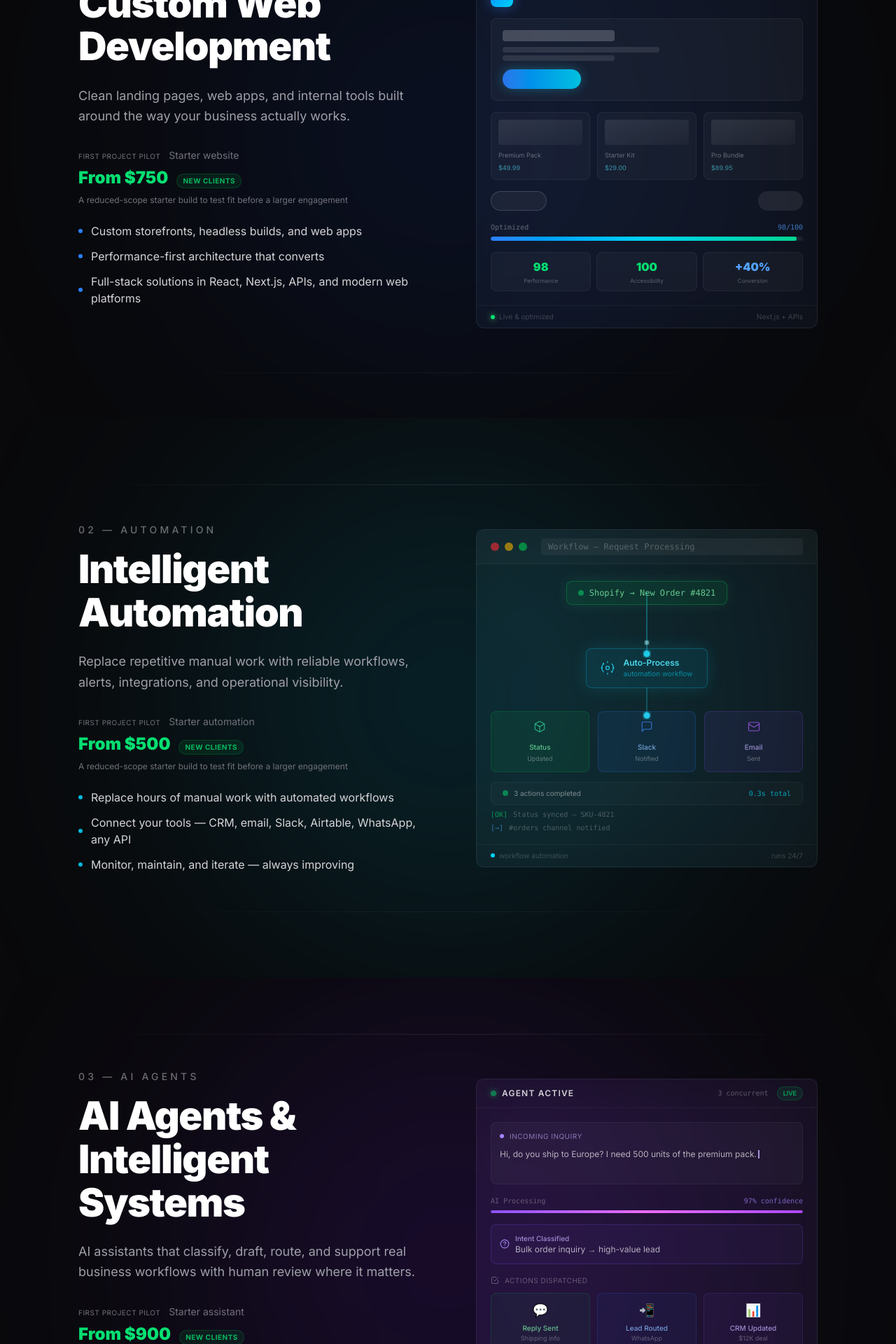
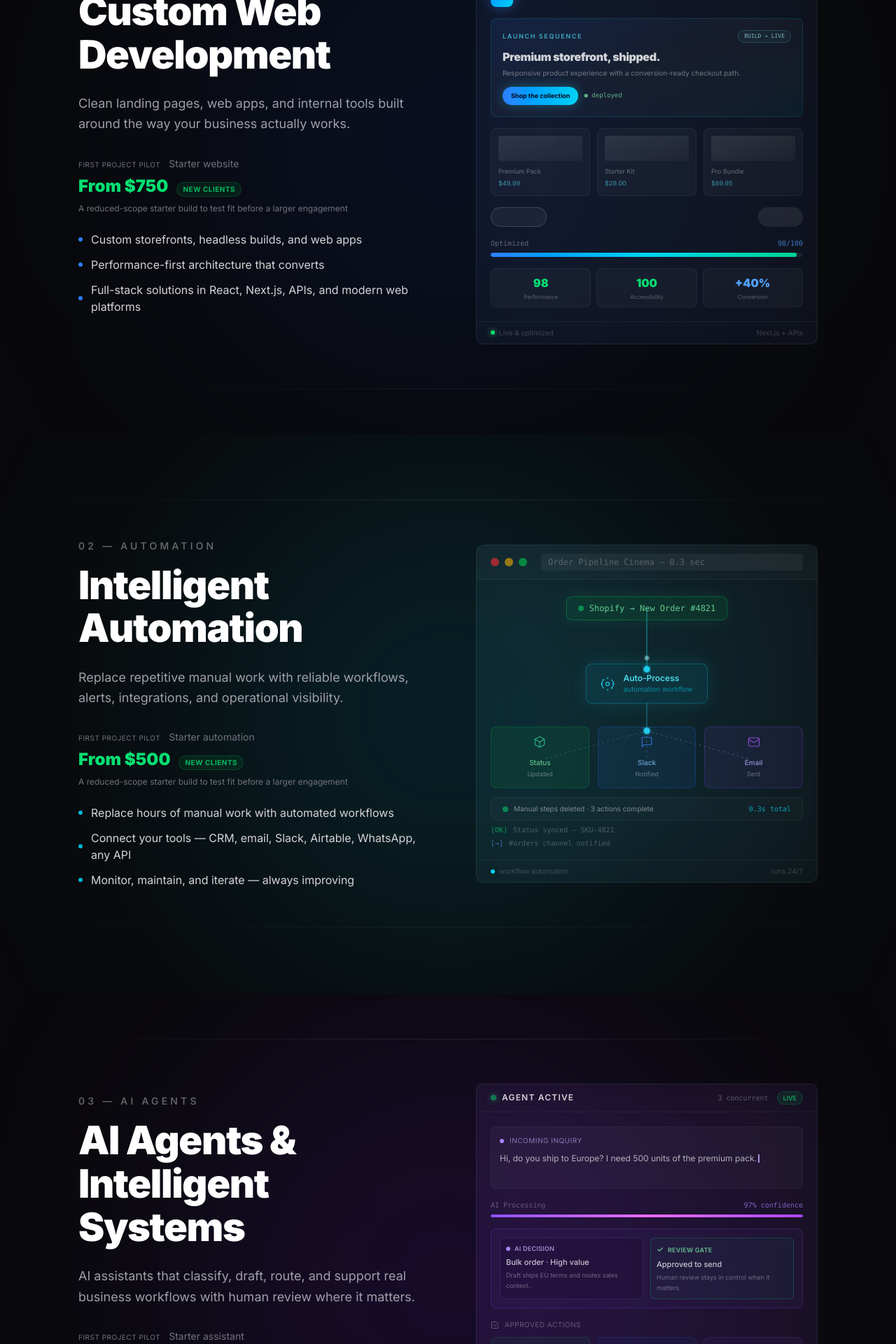
Before and after one commit to adevwithpurpose/portfolio, a Next.js app: page / in a window 1280 px wide. Shown: the part 1820-3740 px from the top of the page at 70% size. Built offline with nearby package versions, Linux system fonts and the light colour scheme.

Commit message:
feat: redesign service visuals as ops theater
Turn the three GSAP demos into outcome-led proof stories: storefront launch, order pipeline, and review-safe agent triage. Fix deterministic visual entry while retaining offscreen pausing and reduced-motion frames.

```diff
--- a/src/components/AgentServiceVisual.tsx
+++ b/src/components/AgentServiceVisual.tsx
@@ -4,9 +4,10 @@ import { useEffect, useRef } from "react";
 import gsap from "gsap";
 
 /**
- * AgentServiceVisual — Service 3
- * Typewriter inquiry → live confidence → decision → action cascade → soft loop.
- * Pause off-screen. Reduced-motion = finished frame.
+ * Ops Theater / Live Triage Console — Service 3
+ * An incoming request becomes a classified, review-safe operating decision,
+ * then proves its payoff through routed actions. Pause off-screen; reduced
+ * motion renders the finished review-approved frame.
  */
 export default function AgentServiceVisual() {
   const containerRef = useRef<HTMLDivElement>(null);
@@ -299,18 +300,17 @@ export default function AgentServiceVisual() {
           loop.restart();
         });
 
-      let started = false;
+      // Start the one-shot card entrance deterministically. The observer only
+      // controls the repeating work, so a delayed/strict-mode observer callback
+      // can never leave the visual transparent.
+      intro.play(0);
       const io = new IntersectionObserver(
         ([entry]) => {
           const on = entry.isIntersecting && entry.intersectionRatio >= 0.28;
           if (on) {
-            if (!started) {
-              started = true;
-              intro.play(0);
-            } else if (loop.paused()) loop.play();
+            if (loop.paused()) loop.play();
           } else {
             loop.pause();
-            intro.pause();
           }
         },
         { threshold: [0, 0.28, 0.55] },
@@ -405,32 +405,22 @@ export default function AgentServiceVisual() {
 
           <div
             ref={decisionRef}
-            className="rounded-lg border border-violet-500/20 bg-violet-500/5 p-3"
+            className="grid grid-cols-2 gap-2.5 rounded-lg border border-violet-500/20 bg-violet-500/5 p-3"
             style={{ opacity: 0 }}
           >
-            <div className="flex items-center gap-2">
-              <svg
-                width="14"
-                height="14"
-                viewBox="0 0 24 24"
-                fill="none"
-                stroke="rgba(167,139,250,0.9)"
-                strokeWidth="2"
-                strokeLinecap="round"
-                strokeLinejoin="round"
-              >
-                <circle cx="12" cy="12" r="10" />
-                <path d="M9.09 9a3 3 0 0 1 5.83 1c0 2-3 3-3 3" />
-                <line x1="12" y1="17" x2="12.01" y2="17" />
-              </svg>
-              <div className="flex flex-col">
-                <span className="text-[10px] font-medium text-violet-300/75">
-                  Intent Classified
-                </span>
-                <span className="text-xs text-white/65">
-                  Bulk order inquiry → high-value lead
-                </span>
+            <div className="rounded-md border border-violet-400/15 bg-black/10 p-2">
+              <div className="mb-1 flex items-center gap-1.5 text-[9px] font-semibold uppercase tracking-wide text-violet-300/75">
+                <span className="h-1.5 w-1.5 rounded-full bg-violet-400" /> AI decision
               </div>
+              <div className="text-[11px] font-medium text-white/75">Bulk order · High value</div>
+              <div className="mt-1 text-[9px] leading-relaxed text-white/35">Draft ships EU terms and routes sales context.</div>
+            </div>
+            <div className="rounded-md border border-green-400/20 bg-green-400/[0.04] p-2">
+              <div className="mb-1 flex items-center gap-1.5 text-[9px] font-semibold uppercase tracking-wide text-green-300/75">
+                <span className="text-[11px]">✓</span> Review gate
+              </div>
+              <div className="text-[11px] font-medium text-white/75">Approved to send</div>
+              <div className="mt-1 text-[9px] leading-relaxed text-white/35">Human review stays in control when it matters.</div>
             </div>
           </div>
 
@@ -450,7 +440,7 @@ export default function AgentServiceVisual() {
                 <path d="M21 12v7a2 2 0 0 1-2 2H5a2 2 0 0 1-2-2V5a2 2 0 0 1 2-2h11" />
               </svg>
               <span className="text-[10px] uppercase tracking-wider text-white/30">
-                Actions Dispatched
+                Approved actions
               </span>
             </div>
             <div
@@ -467,7 +457,7 @@ export default function AgentServiceVisual() {
                 <div className="text-[10px] font-medium text-green-300/75">
                   Reply Sent
                 </div>
-                <div className="text-[9px] text-white/30">Shipping info</div>
+                <div className="text-[9px] text-white/30">EU terms draft</div>
               </div>
               <div
                 ref={action2Ref}
--- a/src/components/StorefrontVisual.tsx
+++ b/src/components/StorefrontVisual.tsx
@@ -4,9 +4,10 @@ import { useEffect, useRef } from "react";
 import gsap from "gsap";
 
 /**
- * StorefrontVisual — Service 1
- * Seamless assemble → score → hold → soft crossfade rebuild.
- * Pause off-screen. Reduced-motion = finished frame.
+ * Ops Theater / Ship a Storefront — Service 1
+ * Wireframe cues resolve into a live storefront, then prove launch quality
+ * through Lighthouse + conversion outcomes. Pause off-screen; reduced-motion
+ * renders the finished proof frame.
  */
 export default function StorefrontVisual() {
   const containerRef = useRef<HTMLDivElement>(null);
@@ -222,20 +223,17 @@ export default function StorefrontVisual() {
           loop.restart();
         });
 
-      let started = false;
+      // Start the one-shot card entrance deterministically. The observer only
+      // controls the repeating work, so a delayed/strict-mode observer callback
+      // can never leave the visual transparent.
+      intro.play(0);
       const io = new IntersectionObserver(
         ([entry]) => {
           const on = entry.isIntersecting && entry.intersectionRatio >= 0.28;
           if (on) {
-            if (!started) {
-              started = true;
-              intro.play(0);
-            } else if (loop.paused()) {
-              loop.play();
-            }
+            if (loop.paused()) loop.play();
           } else {
             loop.pause();
-            intro.pause();
           }
         },
         { threshold: [0, 0.28, 0.55] },
@@ -304,13 +302,29 @@ export default function StorefrontVisual() {
 
           <div
             ref={heroRef}
-            className="mb-4 rounded-lg border border-white/5 bg-white/[0.03] p-4"
+            className="mb-4 overflow-hidden rounded-lg border border-cyan-400/15 bg-gradient-to-br from-blue-500/10 via-white/[0.03] to-cyan-400/5 p-4"
             style={{ opacity: 0 }}
           >
-            <div className="mb-2 h-4 w-40 rounded bg-white/20" />
-            <div className="mb-1 h-2 w-56 rounded bg-white/10" />
-            <div className="mb-3 h-2 w-40 rounded bg-white/10" />
-            <div className="h-7 w-28 rounded-full bg-gradient-to-r from-blue-500 to-cyan-400 opacity-90 shadow-[0_0_16px_rgba(34,211,238,0.35)]" />
+            <div className="mb-2 flex items-center justify-between">
+              <span className="text-[9px] font-semibold uppercase tracking-[0.18em] text-cyan-300/70">
+                Launch sequence
+              </span>
+              <span className="rounded-full border border-cyan-300/20 bg-cyan-300/5 px-2 py-0.5 font-mono text-[8px] text-cyan-200/70">
+                BUILD → LIVE
+              </span>
+            </div>
+            <div className="mb-1 text-base font-black tracking-tight text-white/80">
+              Premium storefront, shipped.
+            </div>
+            <div className="mb-3 text-[10px] text-white/40">
+              Responsive product experience with a conversion-ready checkout path.
+            </div>
+            <div className="flex items-center gap-2">
+              <div className="rounded-full bg-gradient-to-r from-blue-500 to-cyan-400 px-3 py-1.5 text-[9px] font-bold text-slate-950 shadow-[0_0_16px_rgba(34,211,238,0.35)]">
+                Shop the collection
+              </div>
+              <span className="font-mono text-[9px] text-green-300/70">● deployed</span>
+            </div>
           </div>
 
           <div className="mb-4 grid grid-cols-3 gap-2.5">
--- a/src/components/WorkflowVisual.tsx
+++ b/src/components/WorkflowVisual.tsx
@@ -4,9 +4,9 @@ import { useEffect, useRef } from "react";
 import gsap from "gsap";
 
 /**
- * WorkflowVisual — Service 2
- * Multi-packet pipeline with energy rings, cascading unlocks, soft crossfade loop.
- * Pause off-screen. Reduced-motion = finished frame.
+ * Ops Theater / Order Pipeline Cinema — Service 2
+ * One order becomes three verified actions. The finished frame makes the
+ * operational payoff explicit: manual work deleted in 0.3 seconds.
  */
 export default function WorkflowVisual() {
   const containerRef = useRef<HTMLDivElement>(null);
@@ -259,18 +259,17 @@ export default function WorkflowVisual() {
           loop.restart();
         });
 
-      let started = false;
+      // Start the one-shot card entrance deterministically. The observer only
+      // controls the repeating work, so a delayed/strict-mode observer callback
+      // can never leave the visual transparent.
+      intro.play(0);
       const io = new IntersectionObserver(
         ([entry]) => {
           const on = entry.isIntersecting && entry.intersectionRatio >= 0.28;
           if (on) {
-            if (!started) {
-              started = true;
-              intro.play(0);
-            } else if (loop.paused()) loop.play();
+            if (loop.paused()) loop.play();
           } else {
             loop.pause();
-            intro.pause();
           }
         },
         { threshold: [0, 0.28, 0.55] },
@@ -310,7 +309,7 @@ export default function WorkflowVisual() {
             <div className="h-3 w-3 rounded-full bg-green-500/60" />
           </div>
           <div className="ml-3 flex-1 rounded bg-white/5 px-2.5 py-1 font-mono text-xs text-white/25">
-            Workflow — Request Processing
+Order Pipeline Cinema — 0.3 sec
           </div>
         </div>
 
@@ -375,6 +374,11 @@ export default function WorkflowVisual() {
               filter="url(#glowCyanWf)"
               style={{ opacity: 0 }}
             />
+            {/* Permanent branch map: the animated packet reaches the hub, then its
+                result fan-outs into three business systems below. */}
+            <line x1="50%" y1="54%" x2="20%" y2="64%" stroke="rgba(74,222,128,0.24)" strokeWidth="1.25" strokeDasharray="3 4" />
+            <line x1="50%" y1="54%" x2="50%" y2="64%" stroke="rgba(96,165,250,0.24)" strokeWidth="1.25" strokeDasharray="3 4" />
+            <line x1="50%" y1="54%" x2="80%" y2="64%" stroke="rgba(196,181,253,0.24)" strokeWidth="1.25" strokeDasharray="3 4" />
           </svg>
 
           <div className="absolute left-0 right-0 top-6 flex justify-center px-5">
@@ -513,7 +517,7 @@ export default function WorkflowVisual() {
               <div className="flex items-center gap-2">
                 <span className="h-2 w-2 animate-pulse rounded-full bg-green-400" />
                 <span className="text-[10px] text-white/45">
-                  3 actions completed
+                  Manual steps deleted · 3 actions complete
                 </span>
               </div>
               <span className="font-mono text-[10px] text-cyan-400/70">
```
